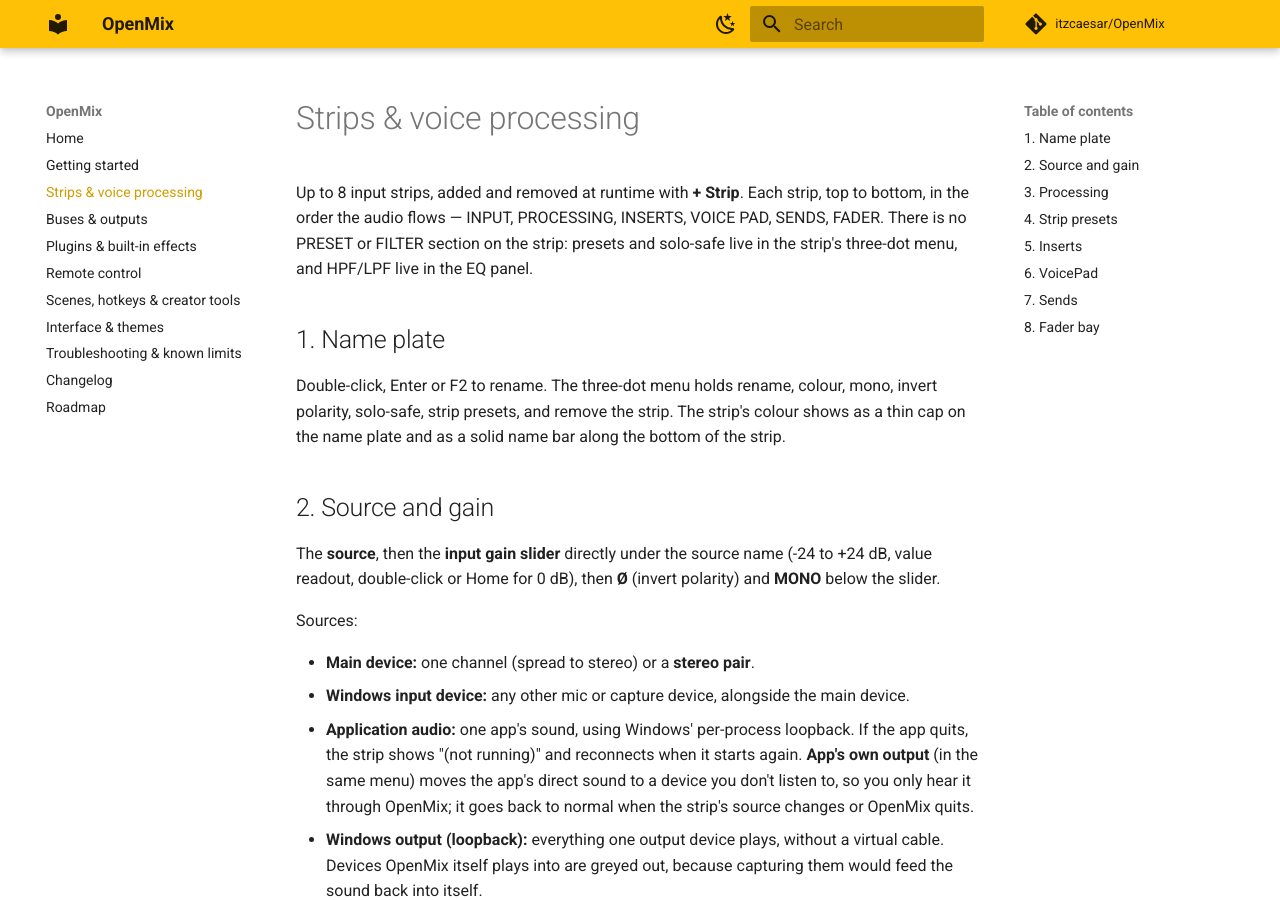
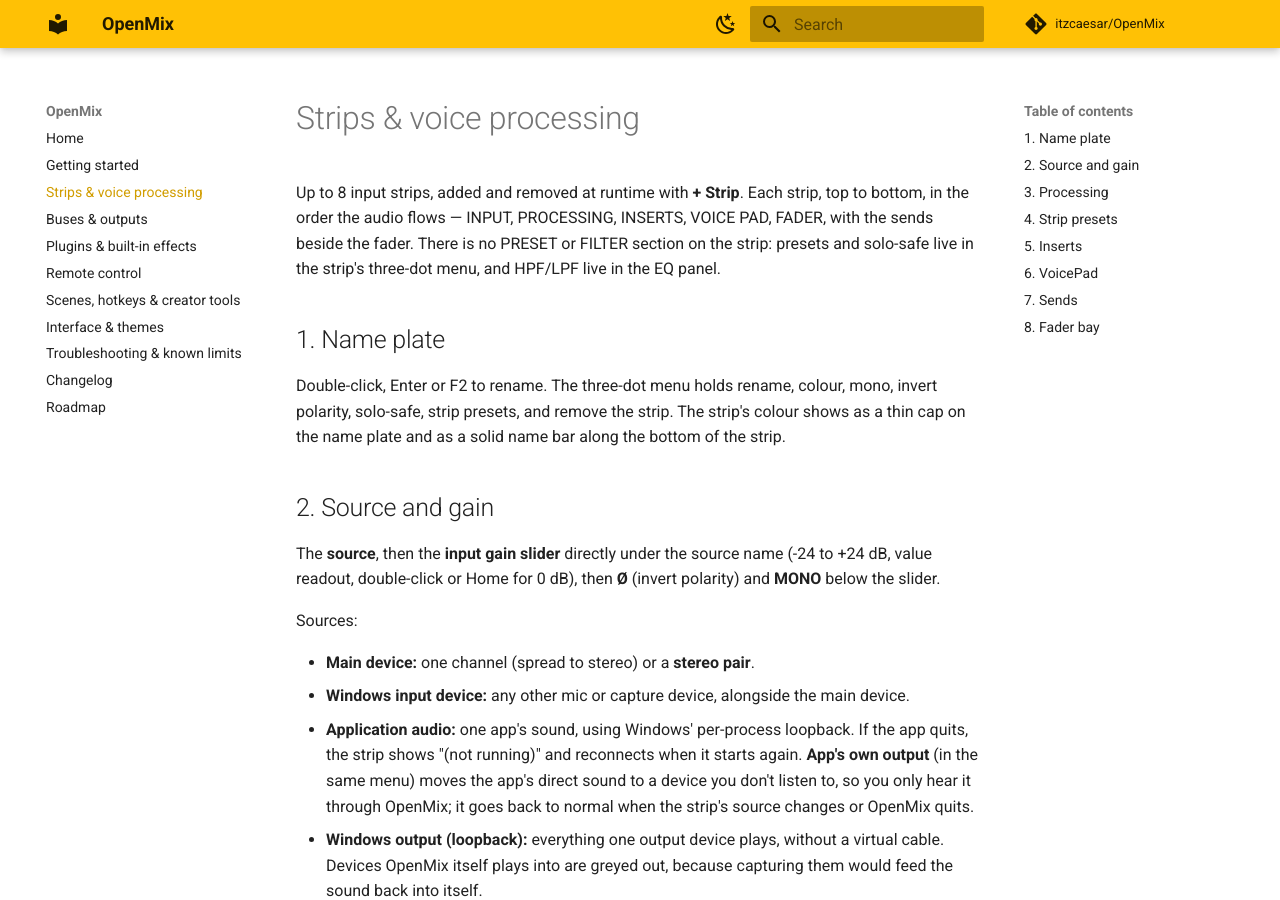
Before and after one commit to itzcaesar/OpenMix, an MkDocs documentation site: the page built from website/docs/docs/strips.md, in a window 1280 px wide and 900 px high. Built offline with MkDocs 1.6.1 and Material for MkDocs 9.7.7, drawn with Linux system fonts in a browser that asks for light colours; comment, search, counter and statistics services are not loaded; some of the changed text lies outside the part shown.

Commit message:
Move strip sends beside the fader, fix VoicePad readout overlap

```diff
--- a/website/docs/docs/strips.md
+++ b/website/docs/docs/strips.md
@@ -2,9 +2,9 @@
 
 Up to 8 input strips, added and removed at runtime with **+ Strip**.
 Each strip, top to bottom, in the order the audio flows — INPUT,
-PROCESSING, INSERTS, VOICE PAD, SENDS, FADER. There is no PRESET or
-FILTER section on the strip: presets and solo-safe live in the strip's
-three-dot menu, and HPF/LPF live in the EQ panel.
+PROCESSING, INSERTS, VOICE PAD, FADER, with the sends beside the fader.
+There is no PRESET or FILTER section on the strip: presets and solo-safe
+live in the strip's three-dot menu, and HPF/LPF live in the EQ panel.
 
 ## 1. Name plate
 
@@ -81,7 +81,8 @@ Double-click or Home resets the puck:
 
 ## 7. Sends
 
-Sends live in their own full-width section above the fader, not beside it.
+Sends live beside the fader in the fader bay: the bus send keys in a
+two-column grid, with the three FX send sliders underneath.
 
 - Click a bus send key to switch it. Right-click (or M) for its level and
   **pre-fader** (the send ignores the strip fader, for example a separate
@@ -95,9 +96,9 @@ Sends live in their own full-width section above the fader, not beside it.
 
 ## 8. Fader bay
 
-Fader and meter, **Mute** and **Solo**, and a solid-colour **name bar**
-along the bottom of the strip. There is no per-strip latency readout on
-the desk.
+Fader and meter, with the sends beside them, **Mute** and **Solo**, and a
+solid-colour **name bar** along the bottom of the strip. There is no
+per-strip latency readout on the desk.
 
 - **Solo** plays the strip alone on the **monitor bus** (A1 unless you
   choose another in a bus menu). **SAFE** (solo-safe, in the strip's
```
Also changed, not shown: CHANGELOG.md (+3 -0 lines), README.md (+4 -3 lines), docs/DESIGN.md (+5 -5 lines), 4 other files.
